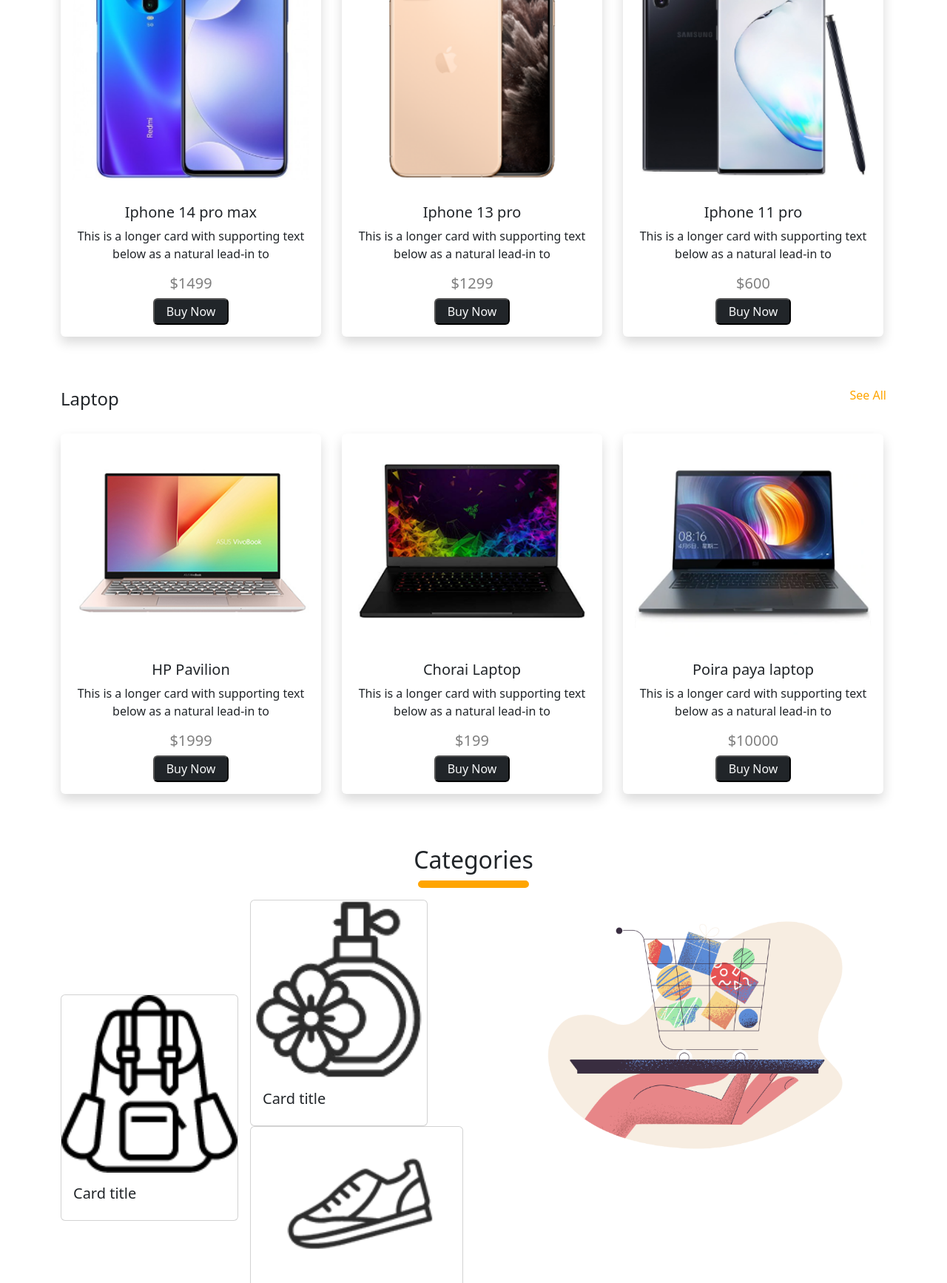
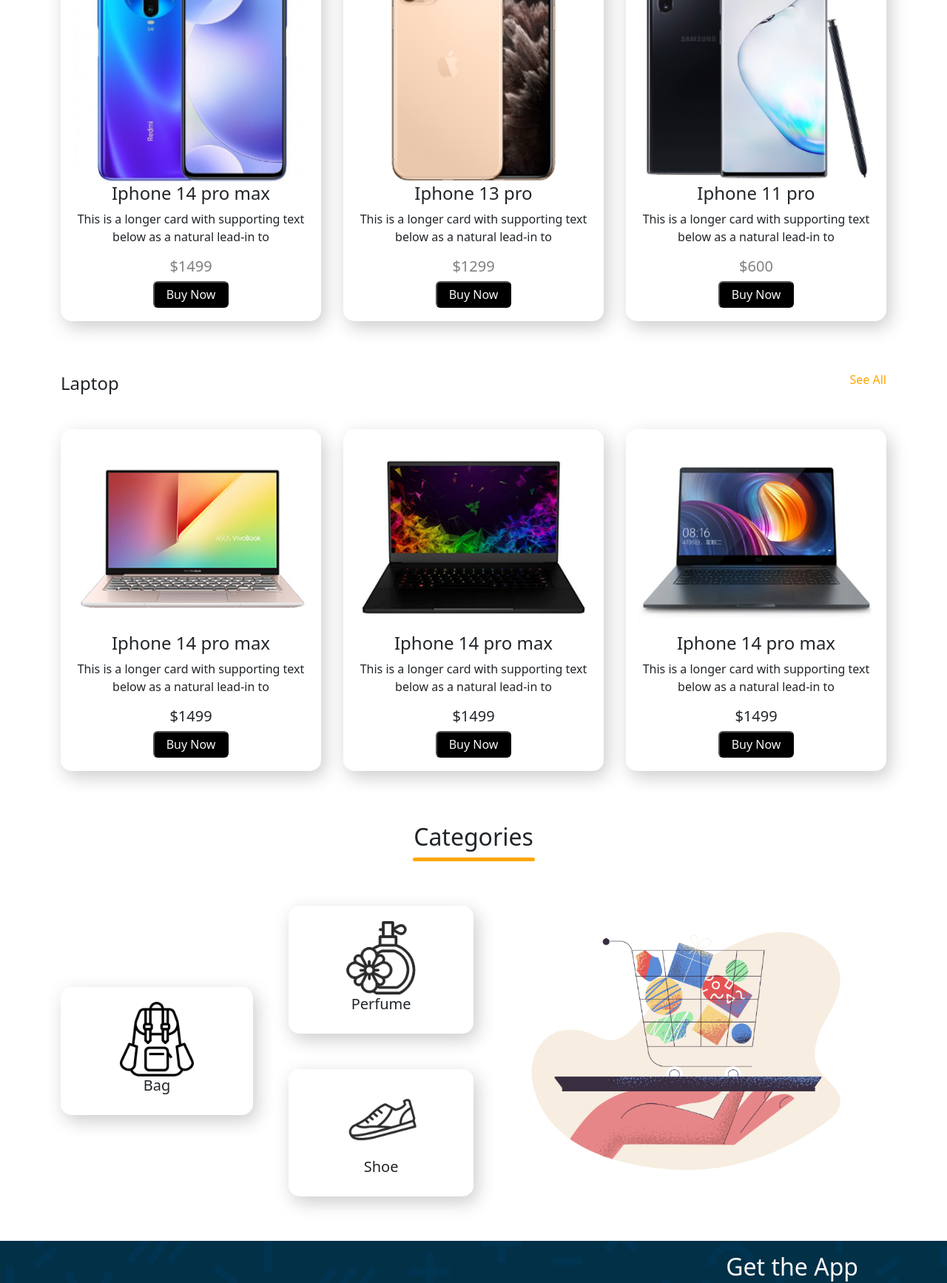
Before and after one commit to Tanvirakon12/exam12, a plain HTML site: page index.html in a window 1280 px wide. Shown: the part 832-2566 px from the top of the page at 74% size. Drawn offline with Linux system fonts and the light colour scheme.

Commit message:
2nd commit

```diff
--- a/css/style.css
+++ b/css/style.css
@@ -1,7 +1,14 @@
-body{
-    /* background-color: rgb(243, 240, 240); */
+*{
+    margin: 0;
+    padding: 0;
+    max-width: 100%;
 }
 
+/* header st  */
+#navber{
+    background-color: #fdb228;
+    background-image: url('./asset\ 32.png');
+}
 .nav-link{
     font-size: 16px !important;
     font-weight: 600 !important;
@@ -12,27 +19,157 @@ body{
 .carousel-button{
     border-radius: 40% !important;
 }
-
+/* header end  */
 
 section{
     margin-top: 70px !important;
 }
 
 
-
+/* phone and laptop section st  */
 .see-all{
     color: #ffa500;
 }
+.collections{
+    display: grid;
+    margin: 40px auto;
+    grid-template-columns: repeat(3, 1fr) !important;
+    grid-gap: 30px;
+}
+.collection-child {
+    box-shadow: 5px 8px 25px #ccc;
+    border-radius: 15px;
+    padding: 18px 5%;
+  }
+.collection-child img {
+    width: 100%;
+}
+.collection-child h3 {
+    font-size: 1.5rem;
+}
+.child-button:hover{
+    background-color: rgb(51, 47, 47) !important;
+}
+/* phone and laptop section end  */
+
+/* categories section st  */
+.categories-span{
+    display: block;
+    width: 165px;
+    height: 5px;
+    border-radius: 8px;
+    background-color: #ffa500;
+    margin: auto;
+}
 .categories{
-    /* display: block; */
-    /* border-bottom: 8px solid #ffa500;
-    border-bottom-right-radius: 10px; */
-    display: block;
+    display: flex;
+    flex-direction:row;
+    align-items: center;
+}
 
-    width: 150px;
-    height: 10px;
-    border: 5px solid #ffa500;
-    border-radius: 10px;
-    margin: auto;
+.categories > div{
+    width:50%;
+}
+
+#categories-child-one{
+    display: flex;
+    flex-direction:row;
+    justify-content: center;
+    align-items: center;
+}
+#categories-child-one > div{
+    width: 50%;
+}
+.categories-child-item{
+    padding: 20px 50px;
+    box-shadow: 5px 8px 25px #ccc;
+    border-radius: 15px;
 
 }
+.categories-child-item img{
+    width: 100px;
+}
+/* categories section end  */
+
+/* footer st  */
+footer{
+    padding: 0 100px;
+    background-color: rgb(2, 48, 71);
+    background-image: url('./asset\ 32.png');
+}
+/* .contact{
+    height: 50px;
+    background-image:url(.);
+} */
+.footer-div-1{
+    display: flex;
+    justify-content: space-between;
+    align-items: center;
+}
+
+.footer-div-2{
+    text-align: end;
+}
+
+.last-logo{
+    width: 28%;
+}
+/* footer end  */
+
+
+
+
+
+
+
+@media (max-width: 992px){
+    .collections {
+        grid-template-columns: repeat(3, 1fr) !important;
+    }
+    .footer-div-1{
+        justify-content: center;
+        align-items: center;
+        flex-wrap: wrap-reverse;
+    }
+    .footer-div-2{
+        text-align: center;
+    }
+    .footer-div-3{
+        text-align:center;
+    }
+}
+
+@media (max-width: 768px){
+    .collections {
+        width: 100%;
+        grid-template-columns: repeat(2, 1fr) !important;
+    }
+
+    .categories{
+        display: flex;
+        flex-direction:column;
+        align-items: center;
+    }
+    .categories > div{
+        width:100%;
+    }
+}
+
+@media (max-width: 688px){
+    .collections {
+        width: 100%;
+        grid-template-columns: repeat(1, 1fr) !important;
+      }
+}
+@media (max-width: 688px){
+    #categories-child-one{
+        display: flex;
+        flex-direction:column;
+        justify-content: center;
+        align-items: center;
+        gap: 30px;
+    }
+    .categories-child{
+        margin: 0 !important;
+    }
+}
--- a/index.html
+++ b/index.html
@@ -11,6 +11,7 @@
 </head>
 <body>
     <header>
+      <div id="navber">
         <div class="container">
             <nav class="navbar navbar-expand-lg navbar-light">
                 <div class="container-fluid">
@@ -33,6 +34,7 @@
                 </div>
               </nav>
         </div>
+      </div>
 
             <div class="container mt-5 mt-md-0 mt-lg-0">
                 <div id="carouselExampleCaptions" class="carousel slide" data-bs-ride="carousel">
@@ -48,11 +50,11 @@
                                 <div class="row row-cols-1 row-cols-md-2 row-cols-lg-2 gx-4 gy-2">
                                     <div class="col my-auto">
                                         <h1 class="text-center text-md-start text-lg-start">Mackbook Pro</h1>
-                                        <p class="text-center text-md-start text-lg-start">
+                                        <p class="text-center text-md-start text-lg-start text-black-50">
                                             Lorem ipsum dolor, sit amet consectetur adipisicing elit. Distinctio aperiam accusamus, facilis incidunt quas dignissimos omnis modi iusto exercitationem quibusdam numquam aliquam, minus quos? Obcaecati ipsa a necessitatibus aut eaque?
                                         </p>
                                         <div class="text-center text-md-start text-lg-start">
-                                            <button class="rounded-2 bg-dark">
+                                            <button class="rounded-2 bg-dark px-3 py-1 child-button">
                                                 <a href="#" class="text-decoration-none text-light">Buy Now</a>
                                             </button>
                                         </div>
@@ -68,11 +70,11 @@
                                 <div class="row row-cols-1 row-cols-md-2 row-cols-lg-2 gx-4 gy-2">
                                     <div class="col my-auto">
                                         <h1 class="text-center text-md-start text-lg-start">Mackbook Pro</h1>
-                                        <p class="text-center text-md-start text-lg-start">
+                                        <p class="text-center text-md-start text-lg-start text-black-50">
                                             Lorem ipsum dolor, sit amet consectetur adipisicing elit. Distinctio aperiam accusamus, facilis incidunt quas dignissimos omnis modi iusto exercitationem quibusdam numquam aliquam, minus quos? Obcaecati ipsa a necessitatibus aut eaque?
                                         </p>
                                         <div class="text-center text-md-start text-lg-start">
-                                            <button class="rounded-2 bg-dark">
+                                            <button class="rounded-2 bg-dark px-3 py-1 child-button">
                                                 <a href="#" class="text-decoration-none text-light">Buy Now</a>
                                             </button>
                                         </div>
@@ -88,12 +90,12 @@
                         <div class="container">
                             <div class="row row-cols-1 row-cols-md-2 row-cols-lg-2 gx-4 gy-2">
                                 <div class="col my-auto">
-                                    <h1 class="text-center text-md-start text-lg-start">Mackbook Pro</h1>
-                                    <p class="text-center text-md-start text-lg-start">
+                                    <h1 class="text-center text-md-start text-lg-start">Yellow MP3 Pro</h1>
+                                    <p class="text-center text-md-start text-lg-start text-black-50">
                                         Lorem ipsum dolor, sit amet consectetur adipisicing elit. Distinctio aperiam accusamus, facilis incidunt quas dignissimos omnis modi iusto exercitationem quibusdam numquam aliquam, minus quos? Obcaecati ipsa a necessitatibus aut eaque?
                                     </p>
                                     <div class="text-center text-md-start text-lg-start">
-                                        <button class="rounded-2 bg-dark">
+                                        <button class="rounded-2 bg-dark px-3 py-1 child-button">
                                             <a href="#" class="text-decoration-none text-light">Buy Now</a>
                                         </button>
                                     </div>
@@ -106,14 +108,6 @@
                         </div>
                       </div>
                     </div>
-                    <button class="carousel-control-prev" type="button" data-bs-target="#carouselExampleCaptions" data-bs-slide="prev">
-                      <span class="carousel-control-prev-icon" aria-hidden="true"></span>
-                      <span class="visually-hidden">Previous</span>
-                    </button>
-                    <button class="carousel-control-next" type="button" data-bs-target="#carouselExampleCaptions" data-bs-slide="next">
-                      <span class="carousel-control-next-icon" aria-hidden="true"></span>
-                      <span class="visually-hidden">Next</span>
-                    </button>
                   </div>
             </div>
     </header>
@@ -124,118 +118,73 @@
                <h4>Smart Phone</h4>
                <h6><a href="#" class="text-decoration-none see-all">See All</a></h6>
             </div>
-            <div class="row row-cols-1 row-cols-md-2 row-cols-lg-3 gx-4 gy-2">
-                <div class="col">
-                    <div class="card border-0 shadow" style="width:22rem;">
-                        <img src="./image/phone-1.png" class="card-img-top w-100 p-3" alt="phone-1">
-                        <div class="card-body">
-                          <h5 class="card-title text-center">Iphone 14 pro max</h5>
-                          <p class="card-text text-center">
-                            This is a longer card with supporting text below as a natural lead-in to
-                          </p>
-                          <h5 class="text-black-50 text-center">$1499</h5>
+            <div class="collections">
+                <div class="collection-child">
+                  <img src="./image/phone-1.png" alt="phone">
+                  <h3 class="text-center">Iphone 14 pro max</h3>
+                  <p class="text-center">This is a longer card with supporting text below as a natural lead-in to</p>
+                  <h5 class="text-center text-black-50">$1499</h5>
                   <div class="text-center">
-                            <button class="rounded-2 bg-dark px-3 py-1">
-                                <a href="#" class="text-decoration-none text-light">Buy Now</a>
-                            </button>
+                    <button class="bg-black px-3 py-1 rounded-2 child-button"><a href="#" class="text-decoration-none text-light">Buy Now</a></button>
+                  </div>
+                </div>
+
+                <div class="collection-child">
+                  <img src="./image/phone-2.png" alt="phone">
+                  <h3 class="text-center">Iphone 13 pro</h3>
+                  <p class="text-center">This is a longer card with supporting text below as a natural lead-in to</p>
+                  <h5 class="text-center text-black-50">$1299</h5>
+                  <div class="text-center">
+                    <button class="bg-black px-3 py-1 rounded-2 child-button"><a href="#" class="text-decoration-none text-light">Buy Now</a></button>
+                  </div>
+                </div>
+
+                <div class="collection-child">
+                  <img src="./image/phone-3.png" alt="phone">
+                  <h3 class="text-center">Iphone 11 pro</h3>
+                  <p class="text-center">This is a longer card with supporting text below as a natural lead-in to</p>
+                  <h5 class="text-center text-black-50">$600</h5>
+                  <div class="text-center">
+                    <button class="bg-black px-3 py-1 rounded-2 child-button"><a href="#" class="text-decoration-none text-light">Buy Now</a></button>
                   </div>
                 </div>
             </div>
-                </div>
-                <div class="col">
-                    <div class="card border-0 shadow" style="width:22rem;">
-                        <img src="./image/phone-2.png" class="card-img-top w-100 p-3" alt="phone-2">
-                        <div class="card-body">
-                          <h5 class="card-title text-center">Iphone 13 pro</h5>
-                          <p class="card-text text-center">
-                            This is a longer card with supporting text below as a natural lead-in to
-                          </p>
-                          <h5 class="text-black-50 text-center">$1299</h5>
-                          <div class="text-center">
-                            <button class="rounded-2 bg-dark px-3 py-1">
-                                <a href="#" class="text-decoration-none text-light">Buy Now</a>
-                            </button>
-                          </div>
-                        </div>
-                    </div>
-                </div>
-                <div class="col">
-                    <div class="card border-0 shadow" style="width:22rem;">
-                        <img src="./image/phone-3.png" class="card-img-top w-100 p-3" alt="phone-3">
-                        <div class="card-body">
-                          <h5 class="card-title text-center">Iphone 11 pro</h5>
-                          <p class="card-text text-center">
-                            This is a longer card with supporting text below as a natural lead-in to
-                          </p>
-                          <h5 class="text-black-50 text-center">$600</h5>
-                          <div class="text-center">
-                            <button class="rounded-2 bg-dark px-3 py-1">
-                                <a href="#" class="text-decoration-none text-light">Buy Now</a>
-                            </button>
-                          </div>
-                        </div>
-                    </div>
-                </div>
-              </div>
+
         </section>
         <!-- phone section end  -->
 
         <!-- Laptop section st  -->
-        <section class=" container">
+        <section class=" container" >
             <div class="d-flex justify-content-between mb-4">
                <h4>Laptop</h4>
                <h6><a href="#" class="text-decoration-none see-all">See All</a></h6>
             </div>
-            <div class="row row-cols-1 row-cols-md-2 row-cols-lg-3 gx-4 gy-2">
-                <div class="col">
-                    <div class="card border-0 shadow" style="width:22rem;">
-                        <img src="./image/Laptop-1.png" class="card-img-top w-100 p-3" alt="Laptop-1">
-                        <div class="card-body">
-                          <h5 class="card-title text-center">HP Pavilion</h5>
-                          <p class="card-text text-center">
-                            This is a longer card with supporting text below as a natural lead-in to
-                          </p>
-                          <h5 class="text-black-50 text-center">$1999</h5>
+            <div class="collections">
+                <div class="collection-child">
+                  <img src="./image/Laptop-1.png" alt="phone">
+                  <h3 class="text-center">Iphone 14 pro max</h3>
+                  <p class="text-center">This is a longer card with supporting text below as a natural lead-in to</p>
+                  <h5 class="text-center">$1499</h5>
                   <div class="text-center">
-                            <button class="rounded-2 bg-dark px-3 py-1">
-                                <a href="#" class="text-decoration-none text-light">Buy Now</a>
-                            </button>
+                    <button class="bg-black px-3 py-1 rounded-2 child-button"><a href="#" class="text-decoration-none text-light">Buy Now</a></button>
                   </div>
                 </div>
+                <div class="collection-child">
+                  <img src="./image/Laptop-2.png" alt="phone">
+                  <h3 class="text-center">Iphone 14 pro max</h3>
+                  <p class="text-center">This is a longer card with supporting text below as a natural lead-in to</p>
+                  <h5 class="text-center">$1499</h5>
+                  <div class="text-center">
+                    <button class="bg-black px-3 py-1 rounded-2 child-button"><a href="#" class="text-decoration-none text-light">Buy Now</a></button>
                   </div>
                 </div>
-                <div class="col">
-                    <div class="card border-0 shadow" style="width:22rem;">
-                        <img src="./image/Laptop-2.png" class="card-img-top w-100 p-3" alt="Laptop-2">
-                        <div class="card-body">
-                          <h5 class="card-title text-center">Chorai Laptop</h5>
-                          <p class="card-text text-center">
-                            This is a longer card with supporting text below as a natural lead-in to
-                          </p>
-                          <h5 class="text-black-50 text-center">$199</h5>
+                <div class="collection-child">
+                  <img src="./image/Laptop-3.png" alt="phone">
+                  <h3 class="text-center">Iphone 14 pro max</h3>
+                  <p class="text-center">This is a longer card with supporting text below as a natural lead-in to</p>
+                  <h5 class="text-center">$1499</h5>
                   <div class="text-center">
-                            <button class="rounded-2 bg-dark px-3 py-1">
-                                <a href="#" class="text-decoration-none text-light">Buy Now</a>
-                            </button>
-                          </div>
-                        </div>
-                    </div>
-                </div>
-                <div class="col">
-                    <div class="card border-0 shadow" style="width:22rem;">
-                        <img src="./image/Laptop-3.png" class="card-img-top w-100 p-3" alt="Laptop-3">
-                        <div class="card-body">
-                          <h5 class="card-title text-center">Poira paya laptop</h5>
-                          <p class="card-text text-center">
-                            This is a longer card with supporting text below as a natural lead-in to
-                          </p>
-                          <h5 class="text-black-50 text-center">$10000</h5>
-                          <div class="text-center">
-                            <button class="rounded-2 bg-dark px-3 py-1">
-                                <a href="#" class="text-decoration-none text-light">Buy Now</a>
-                            </button>
-                          </div>
-                        </div>
+                    <button class="bg-black px-3 py-1 rounded-2 child-button"><a href="#" class="text-decoration-none text-light">Buy Now</a></button>
                   </div>
                 </div>
             </div>
@@ -243,56 +192,64 @@
         <!-- Laptop section end  -->
 
         <!-- Categories section st  -->
-        <section class=" container">
+        <section class="container">
+          <div class="mb-4">
+            <h2 class="text-center">Categories</h2>
+            <span class="categories-span"></span>
+          </div>
+
+          <div class="categories mt-5">
+            <div id="categories-child-one">
+
+              <div class="categories-child-item text-center">
+                <img src="./image/bag.png" class="" alt="bag">
+                <h5 class="text-center">Bag</h5>
+              </div>
+
+              <div class="categories-child ms-5">
+
+                <div class="categories-child-item text-center">
+                  <img src="./image/perfume.png" class="" alt="perfume">
+                  <h5 class="text-center">Perfume</h5>
+                </div>
+
+                <div class="categories-child-item text-center mt-5">
+                  <img src="./image/shoe.png" class="" alt="shoe">
+                  <h5 class="text-center">Shoe</h5>
+                </div>
+
+              </div>
+            </div>
+
+            <div class="categories-child-two">
+              <img src="./image/pale-order.png" alt="pale">
+            </div>
+          </div>
+        </section>
+        <!-- Categories section end  -->
+    </main>
+
+    <footer class="contact mt-5" id="contact">
+      <div class="container">
+        <div class="footer-div-1">
+            <div class=" fs-4 footer-div-3 text-light">
+            © 1996-2023, Gadget.com, Inc. or its affiliates.
+            </div>
+            <div class="footer-div-2">
+                <h2 class="me-2 mt-3 text-light">Get the App</h2>
             <div>
-                <h2 class="text-center">Categories</h2>
-                <span class="categories"></span>
-            </div>
-            <div class="row">
-                <div class="col my-auto">
-                  <div class="d-flex">
-                    <div class="my-auto">
-                        <div class="card" style="width: 15rem;">
-                            <img src="./image/bag.png" class="card-img-top" alt="bag">
-                            <div class="card-body">
-                              <h5 class="card-title">Card title</h5>
+                <a href="#">
+                <img src="./image/play-logo.png"  class="last-logo "   alt="logo2">
+                </a>
+                <br>
+                <a href="#">
+                <img src="./image/app-logo.png"   class="last-logo "   alt="logo3">
+                </a>
             </div>
             </div>
         </div>
-                    <div class="m-3">
-                        <div class="card" style="width: 15rem;">
-                            <img src="./image/perfume.png" class="card-img-top" alt="perfume">
-                            <div class="card-body">
-                              <h5 class="card-title">Card title</h5>
       </div>
-                        </div>
-                        <div class="card" style="width: 18rem; height: 16rem;">
-                            <div class="text-center">
-                                <img src="./image/shoe.png" class="card-img-top w-75" alt="shoe">
-                            </div>
-                            <div class="card-body">
-                              <h5 class="card-title text-center fw-bold">Shoe</h5>
-                            </div>
-                        </div>
-                        <!-- <img src="./image/perfume.png" alt="perfume">
-                        <img src="./image/shoe.png" alt="perfume"> -->
-                    </div>
-                  </div>
-                </div>
-                <div class="col">
-                    <!-- <div class="card" style="width: 22rem;">
-                        <img src="./image/pale-order.png" class="card-img-top" alt="shoe">
-                        <div class="card-body">
-                          <h5 class="card-title">Card title</h5>
-                        </div>
-                    </div> -->
-                    <img src="./image/pale-order.png" class="w-100" alt="pale">
-                </div>
-        </section>
-        <!-- Categories section end  -->
-
-    </main>
-
+  </footer>
 
     <script src="./js/bootstrap.min.js"></script>
 </body>
```
Also changed, not shown: css/asset 32.png (added), image/app-logo.png (added), image/play-logo.png (added), image/slider2.png, image/slider3.png. Lines whose indentation alone changed are shown as unchanged.
